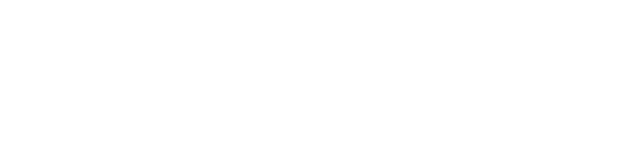
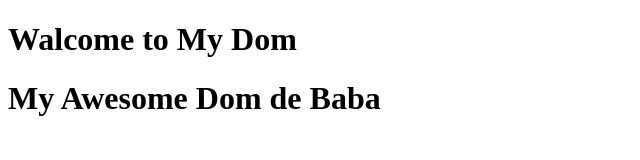
Before and after one commit to avmonirul/R-ture-of-dom, a plain HTML site: page index.html in a window 1280 px wide. Shown: the whole page, without its empty margins (0-640 px from the left). Drawn offline with Linux system fonts and the light colour scheme.

Commit message:
header h

```diff
--- a/index.html
+++ b/index.html
@@ -7,6 +7,11 @@
     <title>Ture of Dom</title>
 </head>
 <body>
-
+    <header>
+        <h1>Walcome to My Dom</h1>
+    </header>
+    <main>
+        <h1>My Awesome Dom de Baba</h1>
+    </main>
 </body>
 </html>
```
